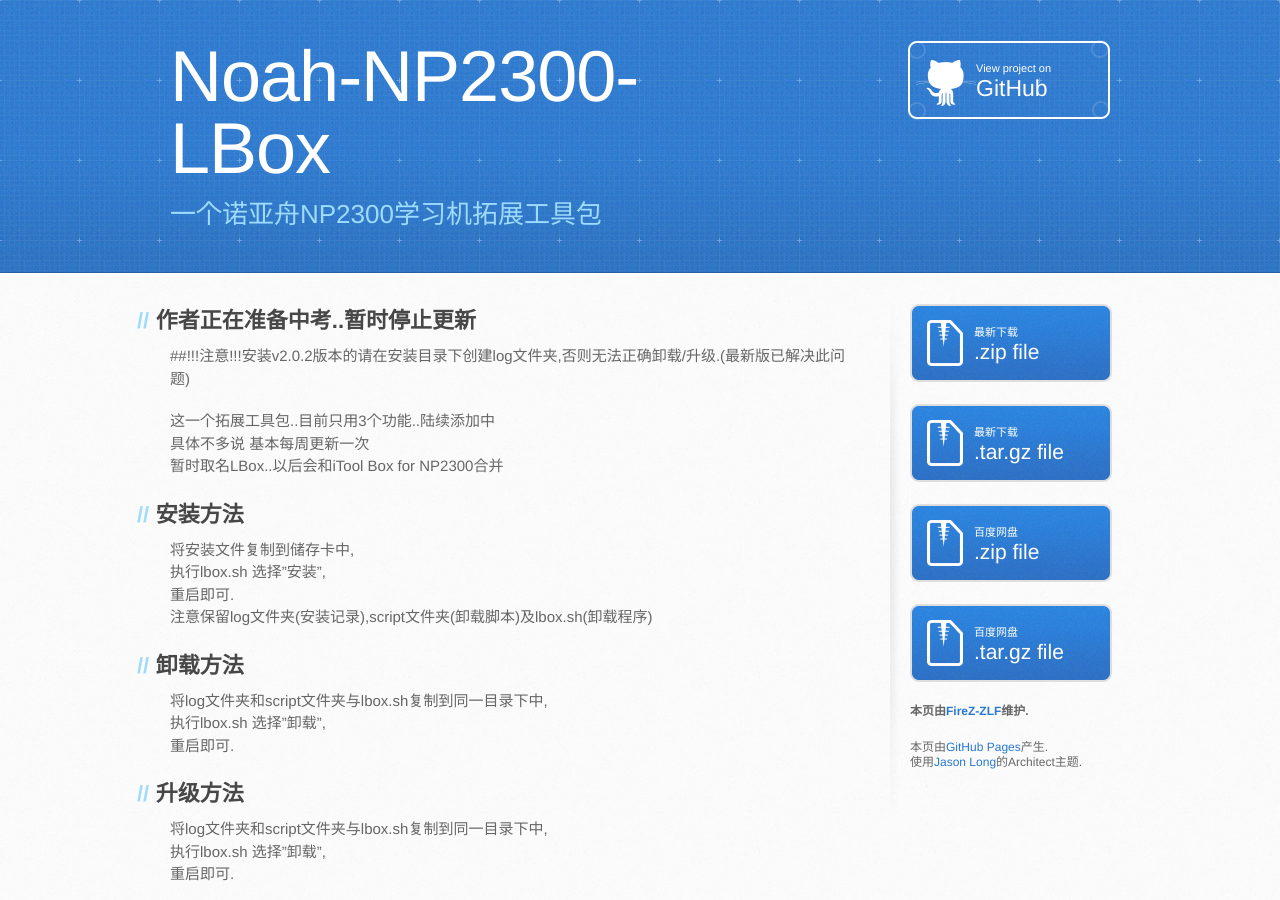
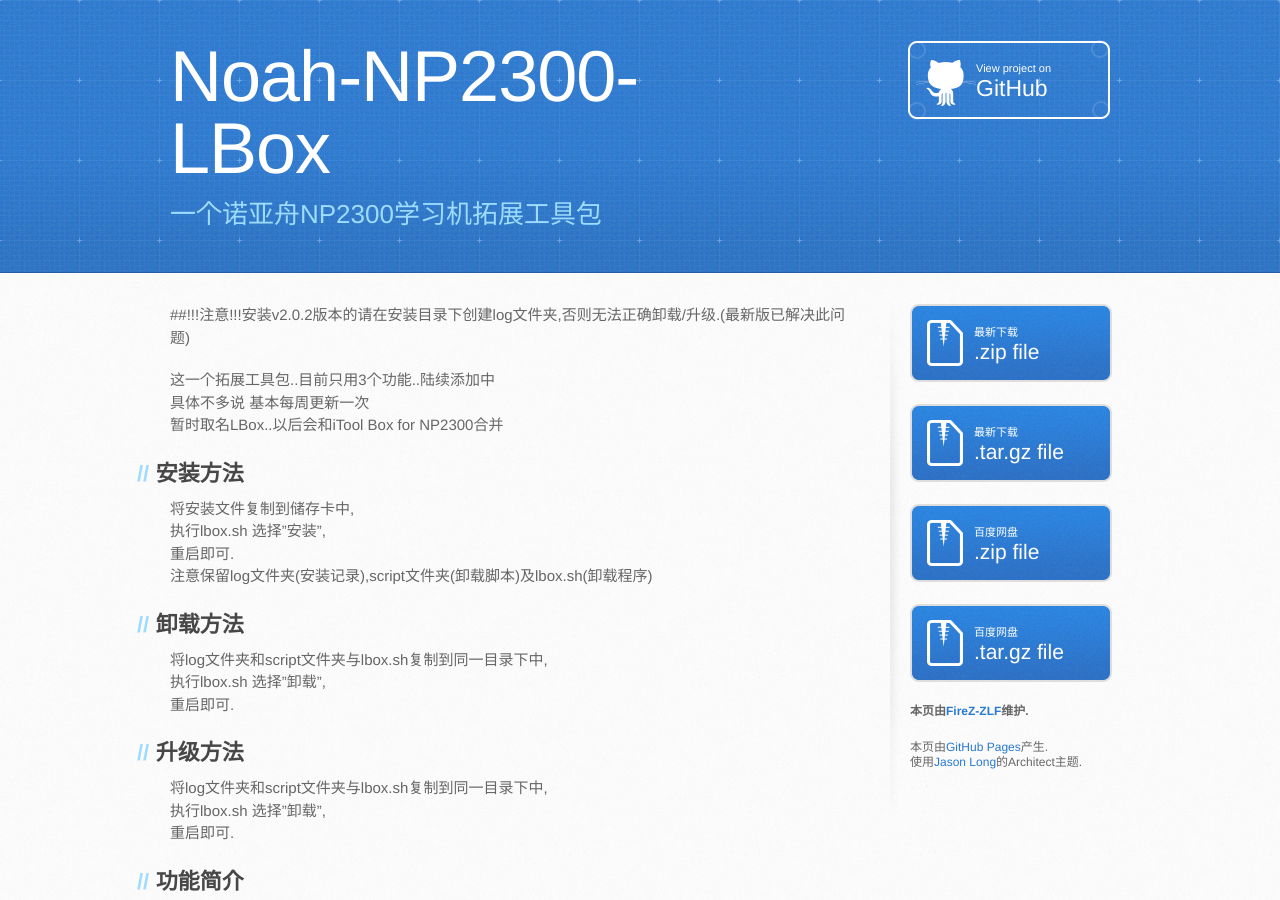
Before and after one commit to ccat3z/Noah-NP2300-LBox, a Jekyll site: the page built from index.md, in a window 1280 px wide and 900 px high. Built offline with Jekyll 4.4.1, drawn with Linux system fonts in a browser that asks for light colours; some web fonts are replaced; Markdown is read by kramdown in place of the engine named in the settings.

Commit message:
Update index.md

```diff
--- a/index.md
+++ b/index.md
@@ -1,7 +1,6 @@
 ---
 layout:         index_architect
 ---
-##作者正在准备中考..暂时停止更新
 ##!!!注意!!!安装v2.0.2版本的请在安装目录下创建log文件夹,否则无法正确卸载/升级.(最新版已解决此问题)
 
 这一个拓展工具包..目前只用3个功能..陆续添加中
```
